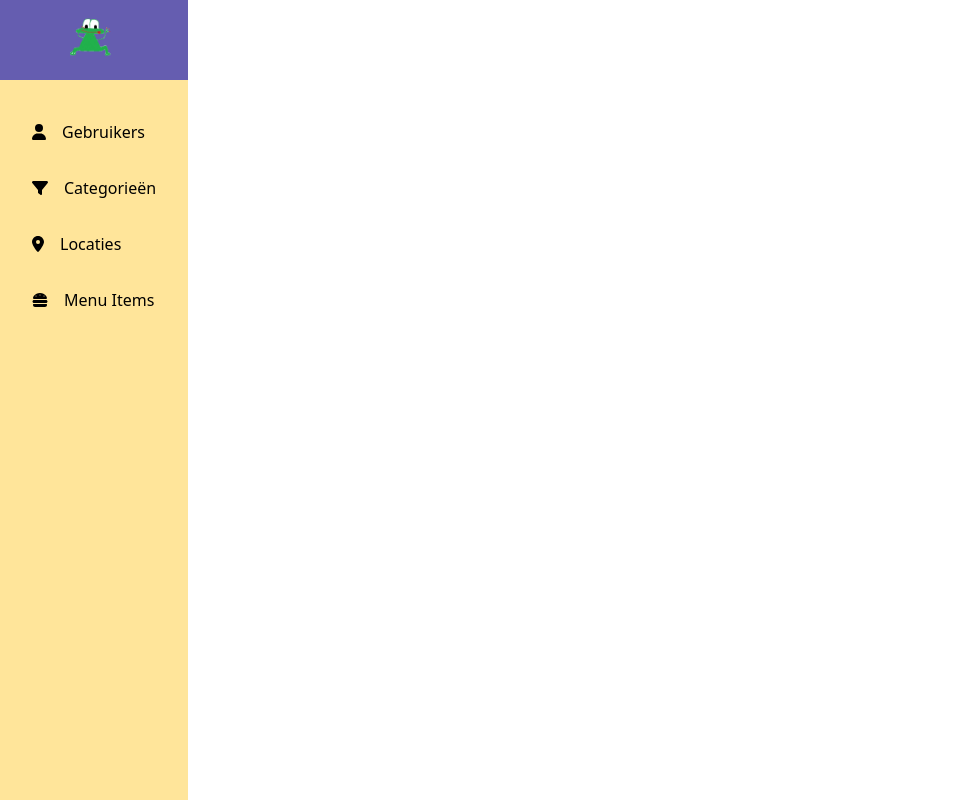
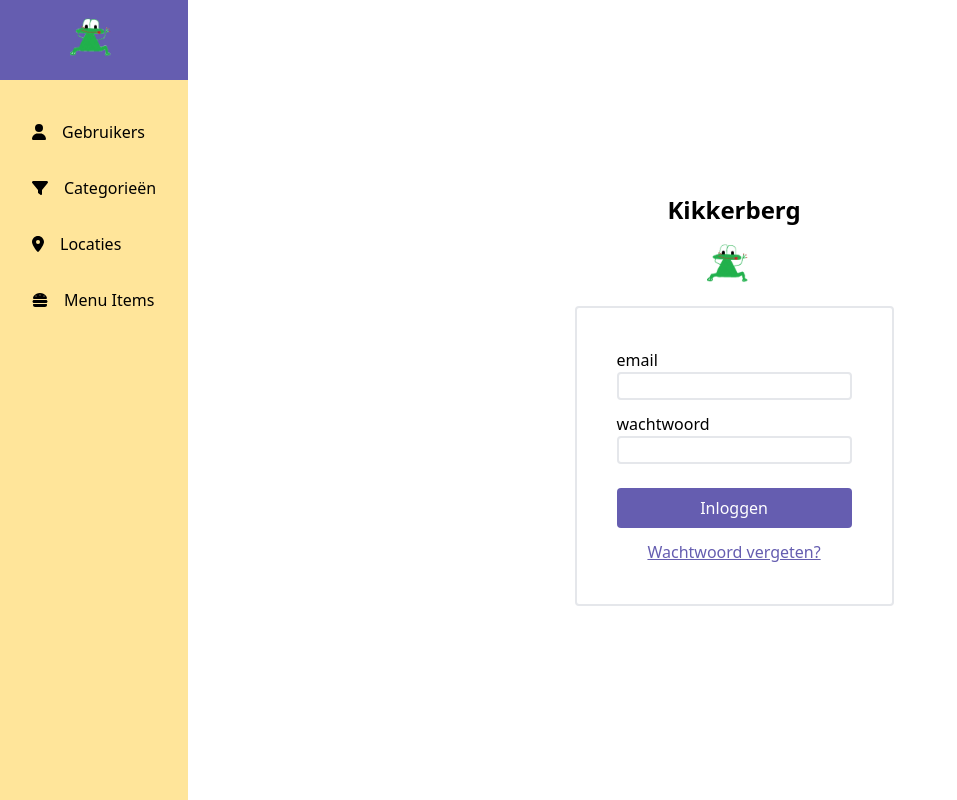
Before and after one commit to Dave-nbg/TodssAdminpanel-frontend, a Vue app: page / in a window 1280 px wide. Shown: the whole page, without its empty margins (0-957 px from the left). Built offline with nearby package versions, Linux system fonts and the light colour scheme.

Commit message:
loginPage finished

```diff
--- a/src/App.vue
+++ b/src/App.vue
@@ -5,7 +5,7 @@ import TheSidebar from './components/TheSidebar.vue';
 
 <template>
     <div class="flex-col sm:flex-row flex">
-
-        <router-view><TheSidebar/></router-view>
+        <TheSidebar/>
+        <router-view></router-view>
     </div>
 </template>
--- a/src/Views/inlog/loginpage.vue
+++ b/src/Views/inlog/loginpage.vue
@@ -1,5 +1,29 @@
-<script setup></script>
+<script setup>
+function loggedIn(){
+  location.href="/gebruiker"
+}
+</script>
 
 <template>
-    <h1>Inloggen</h1>
+
+  <div class="m-auto grid ">
+  <div class="m-auto">
+
+    <strong>
+    <h1 class="text-2xl">Kikkerberg</h1>
+    </strong>
+    <img src="/public/images/kikker.png" alt="logo" class="h-12 w-12 my-4 mx-10">
+  </div>
+
+  <form class="border-2 rounded">
+    <div class="grid p-10">
+      <label for="email">email</label>
+      <input type="text" id="email" name="email" class="border-2 mb-3 rounded">
+      <label for="password">wachtwoord</label>
+      <input type="password" name="password" id="password" class="border-2 mb-3 rounded">
+      <button type="button" class="bg-primary-500 h-10 rounded text-white my-3" @click="loggedIn">Inloggen</button>
+      <a href="" class="underline text-primary-500 m-auto">Wachtwoord vergeten?</a>
+    </div>
+  </form>
+  </div>
 </template>
--- a/src/main.js
+++ b/src/main.js
@@ -11,7 +11,7 @@ import './main.css'
 const router = createRouter({
     history: createWebHistory(),
     routes: [
-        { path: '/', component: App },
+        { path: '/', component: LoginPage },
         { path: '/inlog', component: LoginPage},
         { path: '/gebruikers', component: UserPage},
         { path: '/categorieën', component: CategoryPage},
```
